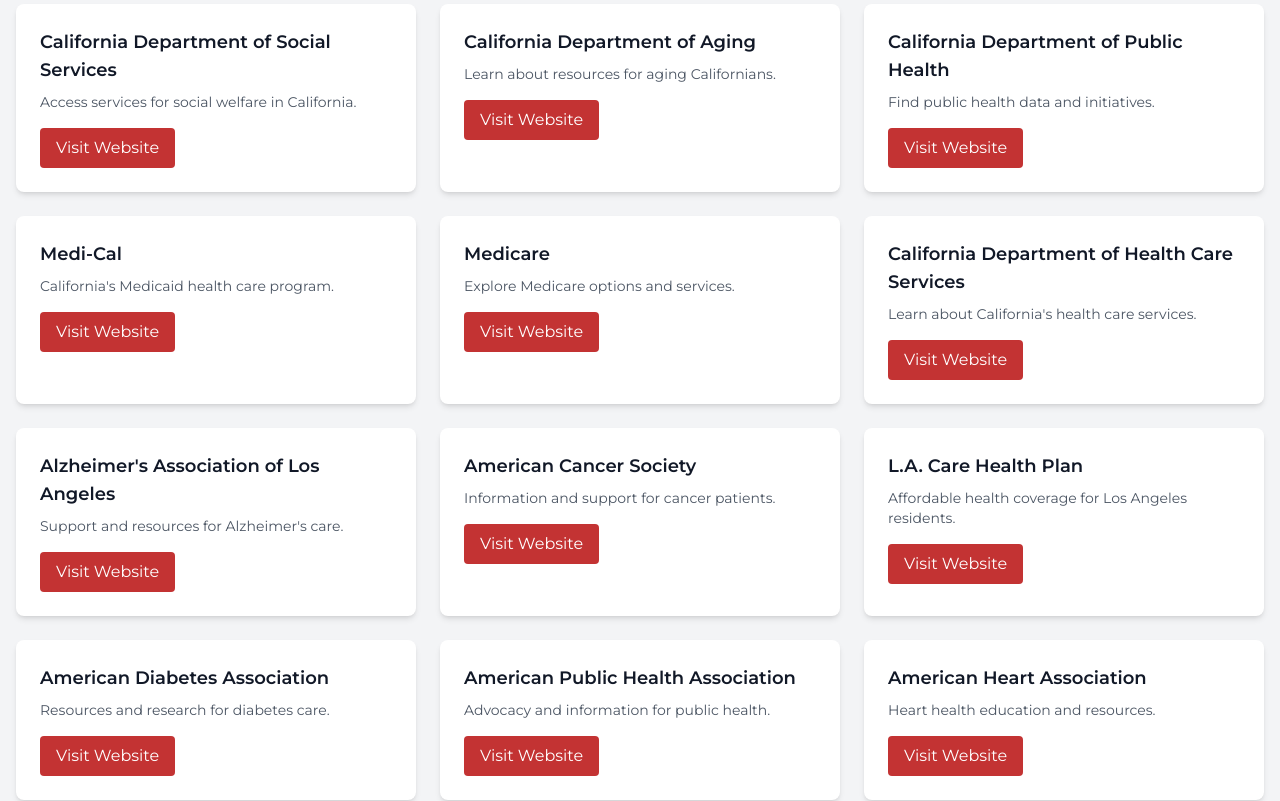
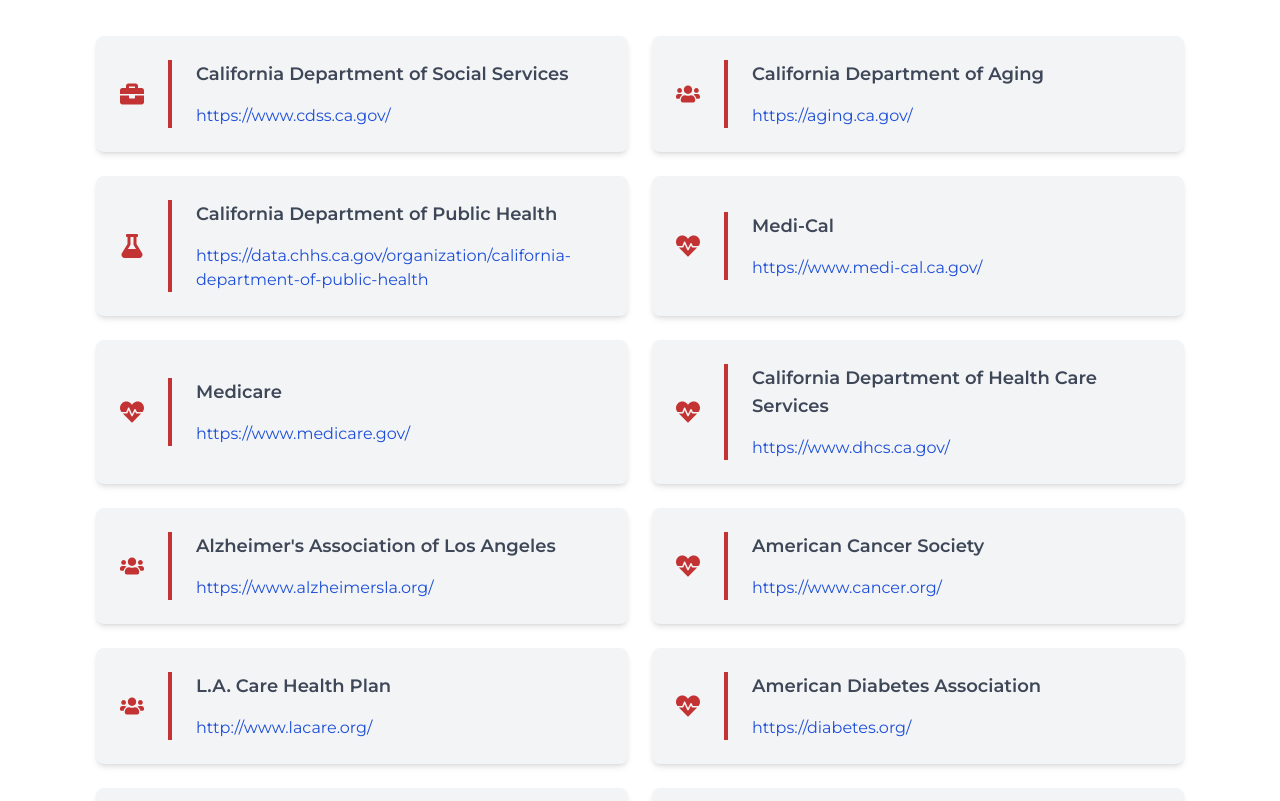
Before and after one commit to Mesafin/UADHC, a Next.js app: page /resources in a window 1280 px wide. Shown: the part 440-1241 px from the top of the page. Built offline with nearby package versions, Linux system fonts and the light colour scheme; a web font is replaced by a local one.

Commit message:
resources page finished

```diff
--- a/app/resources/page.js
+++ b/app/resources/page.js
@@ -1,16 +1,15 @@
-import EligibilityEnrollment from "@/components/about/EligibilityEnrollment"
-import ResourceCard from "@/components/resources/ResourceCard"
-import ResourceHero from "@/components/resources/ResourceHero"
+import EligibilityEnrollment from "@/components/about/EligibilityEnrollment";
+import ResourceCard from "@/components/resources/ResourceCard";
+import ResourceHero from "@/components/resources/ResourceHero";
 
 const page = () => {
   return (
     <>
-    <ResourceHero />
+      <ResourceHero />
+      <ResourceCard />
+      <EligibilityEnrollment />
+    </>
+  );
+};
 
-    <ResourceCard />
-    <EligibilityEnrollment />
-    </>
-  )
-}
-
-export default page
+export default page;
--- a/components/about/EligibilityEnrollment.js
+++ b/components/about/EligibilityEnrollment.js
@@ -4,7 +4,7 @@
 const EligibilityEnrollment = () => {
   return (
 
-    <div className='container mx-auto mt-12 md:mt-20'>
+    <div className='container mx-auto my-12 md:my-20'>
         <h2 className="text-3xl font-bold text-center font-montserrat mb-4">Uplifting Eligibility & Enrollment</h2>
 
 
@@ -16,7 +16,7 @@
           alt="Uplifting Eligibility & Enrollment"
           layout="responsive"
           width={500}
-          height={300}
+          height={400}
           className="rounded-lg shadow-md object-cover"
         />
       </div>
@@ -34,7 +34,7 @@
         <div>
           <h3 className="text-2xl font-semibold font-montserrat mb-4">Enrollment</h3>
           <p>Once eligibility is confirmed, the enrollment process begins. This includes:</p>
-          <ol className="list-decimal list-inside space-y-1 mt-4">
+          <ol className="list-decimal list-inside space-y-2 mt-4">
             <li><strong>Contact:</strong> Reach out to Uplifting Adult Day Center to inquire about services and schedule a center tour.</li>
             <li><strong>Application:</strong> Complete the necessary paperwork, including identification, medical records, and insurance information.</li>
             <li><strong>Assessment:</strong> Undergo a health assessment conducted by our medical staff.</li>
--- a/components/resources/ResourceCard.js
+++ b/components/resources/ResourceCard.js
@@ -1,199 +1,94 @@
-import React from 'react'
+import React from 'react';
+import { FaBriefcase, FaUsers, FaHeartbeat, FaHeartbeat as HeartIcon, FaFlask } from 'react-icons/fa';
+
+const resources = [
+  {
+    title: "California Department of Social Services",
+    url: "https://www.cdss.ca.gov/",
+    icon: <FaBriefcase className="h-6 w-6 text-uRed" />
+  },
+  {
+    title: "California Department of Aging",
+    url: "https://aging.ca.gov/",
+    icon: <FaUsers className="h-6 w-6 text-uRed" />
+  },
+  {
+    title: "California Department of Public Health",
+    url: "https://data.chhs.ca.gov/organization/california-department-of-public-health",
+    icon: <FaFlask className="h-6 w-6 text-uRed" />
+  },
+  {
+    title: "Medi-Cal",
+    url: "https://www.medi-cal.ca.gov/",
+    icon: <FaHeartbeat className="h-6 w-6 text-uRed" />
+  },
+  {
+    title: "Medicare",
+    url: "https://www.medicare.gov/",
+    icon: <FaHeartbeat className="h-6 w-6 text-uRed" />
+  },
+  {
+    title: "California Department of Health Care Services",
+    url: "https://www.dhcs.ca.gov/",
+    icon: <FaHeartbeat className="h-6 w-6 text-uRed" />
+  },
+  {
+    title: "Alzheimer's Association of Los Angeles",
+    url: "https://www.alzheimersla.org/",
+    icon: <FaUsers className="h-6 w-6 text-uRed" />
+  },
+  {
+    title: "American Cancer Society",
+    url: "https://www.cancer.org/",
+    icon: <FaHeartbeat className="h-6 w-6 text-uRed" />
+  },
+  {
+    title: "L.A. Care Health Plan",
+    url: "http://www.lacare.org/",
+    icon: <FaUsers className="h-6 w-6 text-uRed" />
+  },
+  {
+    title: "American Diabetes Association",
+    url: "https://diabetes.org/",
+    icon: <FaHeartbeat className="h-6 w-6 text-uRed" />
+  },
+  {
+    title: "American Public Health Association",
+    url: "https://www.apha.org/",
+    icon: <FaFlask className="h-6 w-6 text-uRed" />
+  },
+  {
+    title: "American Heart Association",
+    url: "https://www.heart.org/",
+    icon: <FaHeartbeat className="h-6 w-6 text-uRed" />
+  }
+];
 
 const ResourceCard = () => {
   return (
-    <div className="bg-gray-100 text-gray-900 font-montserrat">
-
-
+    <div className="bg-white text-accent2  font-montserrat pt-8">
       <div className="container mx-auto px-4 py-8">
-        <div className="grid gap-6 md:grid-cols-2 lg:grid-cols-3">
-          <div className="bg-white shadow-md rounded-lg p-6">
-            <h2 className="text-lg font-semibold">
-              California Department of Social Services
-            </h2>
-            <p className="text-sm text-gray-600 mt-2">
-              Access services for social welfare in California.
-            </p>
-            <a
-              href="https://www.cdss.ca.gov/"
-              target="_blank"
-              className="inline-block mt-4 px-4 py-2 bg-uRed text-white rounded hover:bg-red-500"
-            >
-              Visit Website
-            </a>
-          </div>
-
-          <div className="bg-white shadow-md rounded-lg p-6">
-            <h2 className="text-lg font-semibold">
-              California Department of Aging
-            </h2>
-            <p className="text-sm text-gray-600 mt-2">
-              Learn about resources for aging Californians.
-            </p>
-            <a
-              href="https://aging.ca.gov/"
-              target="_blank"
-              className="inline-block mt-4 px-4 py-2 bg-uRed text-white rounded hover:bg-red-500"
-            >
-              Visit Website
-            </a>
-          </div>
-
-          <div className="bg-white shadow-md rounded-lg p-6">
-            <h2 className="text-lg font-semibold">
-              California Department of Public Health
-            </h2>
-            <p className="text-sm text-gray-600 mt-2">
-              Find public health data and initiatives.
-            </p>
-            <a
-              href="https://data.chhs.ca.gov/organization/california-department-of-public-health"
-              target="_blank"
-              className="inline-block mt-4 px-4 py-2 bg-uRed text-white rounded hover:bg-red-500"
-            >
-              Visit Website
-            </a>
-          </div>
-
-          <div className="bg-white shadow-md rounded-lg p-6">
-            <h2 className="text-lg font-semibold">Medi-Cal</h2>
-            <p className="text-sm text-gray-600 mt-2">
-              California's Medicaid health care program.
-            </p>
-            <a
-              href="https://www.medi-cal.ca.gov/"
-              target="_blank"
-              className="inline-block mt-4 px-4 py-2 bg-uRed text-white rounded hover:bg-red-500"
-            >
-              Visit Website
-            </a>
-          </div>
-
-          <div className="bg-white shadow-md rounded-lg p-6">
-            <h2 className="text-lg font-semibold">Medicare</h2>
-            <p className="text-sm text-gray-600 mt-2">
-              Explore Medicare options and services.
-            </p>
-            <a
-              href="https://www.medicare.gov/"
-              target="_blank"
-              className="inline-block mt-4 px-4 py-2 bg-uRed text-white rounded hover:bg-red-500"
-            >
-              Visit Website
-            </a>
-          </div>
-
-          <div className="bg-white shadow-md rounded-lg p-6">
-            <h2 className="text-lg font-semibold">
-              California Department of Health Care Services
-            </h2>
-            <p className="text-sm text-gray-600 mt-2">
-              Learn about California's health care services.
-            </p>
-            <a
-              href="https://www.dhcs.ca.gov/"
-              target="_blank"
-              className="inline-block mt-4 px-4 py-2 bg-uRed text-white rounded hover:bg-red-500"
-            >
-              Visit Website
-            </a>
-          </div>
-
-          <div className="bg-white shadow-md rounded-lg p-6">
-            <h2 className="text-lg font-semibold">
-              Alzheimer's Association of Los Angeles
-            </h2>
-            <p className="text-sm text-gray-600 mt-2">
-              Support and resources for Alzheimer's care.
-            </p>
-            <a
-              href="https://www.alzheimersla.org/"
-              target="_blank"
-              className="inline-block mt-4 px-4 py-2 bg-uRed text-white rounded hover:bg-red-500"
-            >
-              Visit Website
-            </a>
-          </div>
-
-          <div className="bg-white shadow-md rounded-lg p-6">
-            <h2 className="text-lg font-semibold">American Cancer Society</h2>
-            <p className="text-sm text-gray-600 mt-2">
-              Information and support for cancer patients.
-            </p>
-            <a
-              href="https://www.cancer.org/"
-              target="_blank"
-              className="inline-block mt-4 px-4 py-2 bg-uRed text-white rounded hover:bg-red-500"
-            >
-              Visit Website
-            </a>
-          </div>
-
-          <div className="bg-white shadow-md rounded-lg p-6">
-            <h2 className="text-lg font-semibold">L.A. Care Health Plan</h2>
-            <p className="text-sm text-gray-600 mt-2">
-              Affordable health coverage for Los Angeles residents.
-            </p>
-            <a
-              href="http://www.lacare.org/"
-              target="_blank"
-              className="inline-block mt-4 px-4 py-2 bg-uRed text-white rounded hover:bg-red-500"
-            >
-              Visit Website
-            </a>
-          </div>
-
-          <div className="bg-white shadow-md rounded-lg p-6">
-            <h2 className="text-lg font-semibold">
-              American Diabetes Association
-            </h2>
-            <p className="text-sm text-gray-600 mt-2">
-              Resources and research for diabetes care.
-            </p>
-            <a
-              href="https://diabetes.org/"
-              target="_blank"
-              className="inline-block mt-4 px-4 py-2 bg-uRed text-white rounded hover:bg-red-500"
-            >
-              Visit Website
-            </a>
-          </div>
-
-          <div className="bg-white shadow-md rounded-lg p-6">
-            <h2 className="text-lg font-semibold">
-              American Public Health Association
-            </h2>
-            <p className="text-sm text-gray-600 mt-2">
-              Advocacy and information for public health.
-            </p>
-            <a
-              href="https://www.apha.org/"
-              target="_blank"
-              className="inline-block mt-4 px-4 py-2 bg-uRed text-white rounded hover:bg-red-500"
-            >
-              Visit Website
-            </a>
-          </div>
-
-          <div className="bg-white shadow-md rounded-lg p-6">
-            <h2 className="text-lg font-semibold">
-              American Heart Association
-            </h2>
-            <p className="text-sm text-gray-600 mt-2">
-              Heart health education and resources.
-            </p>
-            <a
-              href="https://www.heart.org/"
-              target="_blank"
-              className="inline-block mt-4 px-4 py-2 bg-uRed text-white rounded hover:bg-red-500"
-            >
-              Visit Website
-            </a>
-          </div>
+        <div className="grid gap-6 md:grid-cols-2 mx-auto md:mx-20">
+          {resources.map((resource, index) => (
+            <div key={index} className=" bg-gray-100 hover:bg-gray-200 shadow-md rounded-lg p-6 flex items-center">
+              <div className="mr-6">{resource.icon}</div>
+              <div className='border-l-4 border-uRed ps-6'>
+                <h2 className="text-lg font-semibold">{resource.title}</h2>
+                <a
+                  href={resource.url}
+                  target="_blank"
+                  rel="noopener noreferrer"
+                  className="inline-block mt-4 hover:underline text-blue-700 hover:text-blue-500"
+                >
+                  {resource.url}
+                </a>
+              </div>
+            </div>
+          ))}
         </div>
       </div>
     </div>
-  )
-}
+  );
+};
 
-export default ResourceCard
+export default ResourceCard;
```
Also changed, not shown: components/Footer.js (+21 -17 lines), components/services/ReviewSlider.js (+6 -6 lines).
